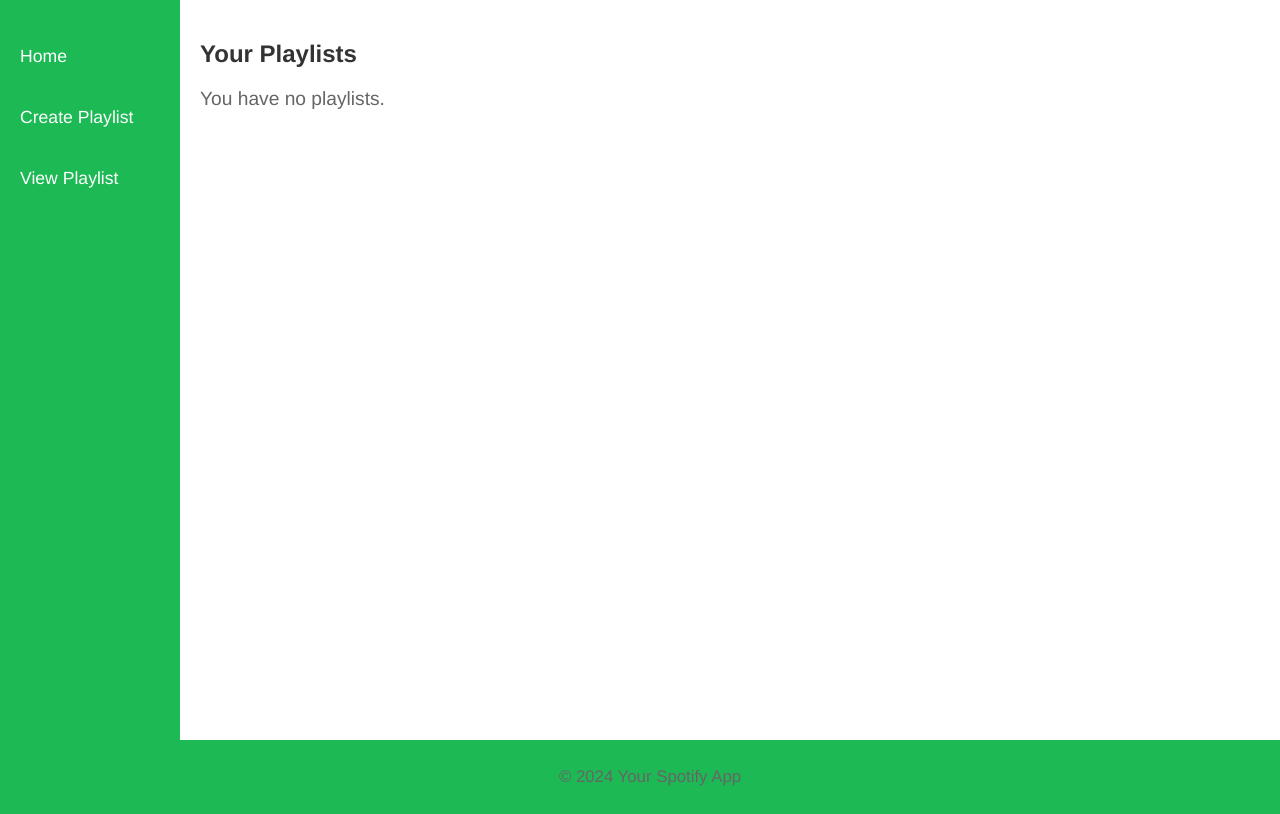
After one commit to XTrucLe/MusicAppSpotify, a Flask app: template templates/view_playlists.html in a window 1280 px wide. The commit adds this page. Run offline with Flask 3, Linux system fonts and the light colour scheme; the template is opened without the code that fills it, so the values that code supplies are empty; some libraries are stand-ins or nearby versions.

Commit message:
fix error and add new page

```diff
--- a/app.py
+++ b/app.py
@@ -1,5 +1,4 @@
-import json
-from flask import Flask, request, redirect, session, url_for, render_template, jsonify, flash, get_flashed_messages
+from flask import Flask, request, redirect, session, url_for, render_template, flash
 from flask_cors import CORS
 from spotipy import Spotify, SpotifyException
 from spotipy.oauth2 import SpotifyOAuth
@@ -20,7 +19,6 @@ sp_oauth = SpotifyOAuth(
     redirect_uri=SPOTIPY_REDIRECT_URI,
     scope="user-read-private user-library-read playlist-modify-public playlist-modify-private"
 )
-
 
 
 def get_token():
@@ -133,6 +131,23 @@ def create_playlist():
     return render_template('create_playlist.html')
 
 
+@app.route('/view_playlists')
+def view_playlists():
+    token_info = get_token()
+
+    if not token_info:
+        return redirect(url_for('login'))
+
+    sp = Spotify(auth=token_info['access_token'])
+
+    try:
+        playlists = sp.current_user_playlists(limit=10)
+    except SpotifyException as e:
+        flash(f"Error fetching playlists: {e}")
+        playlists = {'items': []}
+
+    return render_template('view_playlists.html',)
+
 @app.route('/logout')
 def logout():
     session.pop('token_info', None)
--- a/templates/base.html
+++ b/templates/base.html
@@ -15,6 +15,7 @@
         <li><a href="{{ url_for('home') }}">Home</a></li>
 
         <li><a href="{{ url_for('create_playlist') }}">Create Playlist</a></li>
+        <li><a href="{{ url_for('view_playlists') }}">View Playlist</a></li>
     </ul>
 </nav>
 
--- a/templates/create_playlist.html
+++ b/templates/create_playlist.html
@@ -10,4 +10,5 @@
             <button type="submit">Tạo Danh Sách Phát</button>
         </form>
     </div>
+
 {% endblock %}
--- /dev/null
+++ b/templates/view_playlists.html
@@ -0,0 +1,18 @@
+{% extends 'base.html' %}
+
+{% block title %}Create Playlist{% endblock %}
+
+{% block content %}
+
+<h2>Your Playlists</h2>
+    {% if playlists %}
+        <ul>
+            {% for playlist in playlists %}
+                <li>{{ playlist['name'] }} ({{ playlist['tracks']['total'] }} songs)</li>
+            {% endfor %}
+        </ul>
+    {% else %}
+        <p>You have no playlists.</p>
+    {% endif %}
+
+{% endblock %}
```
Also changed, not shown: 1 other file.
